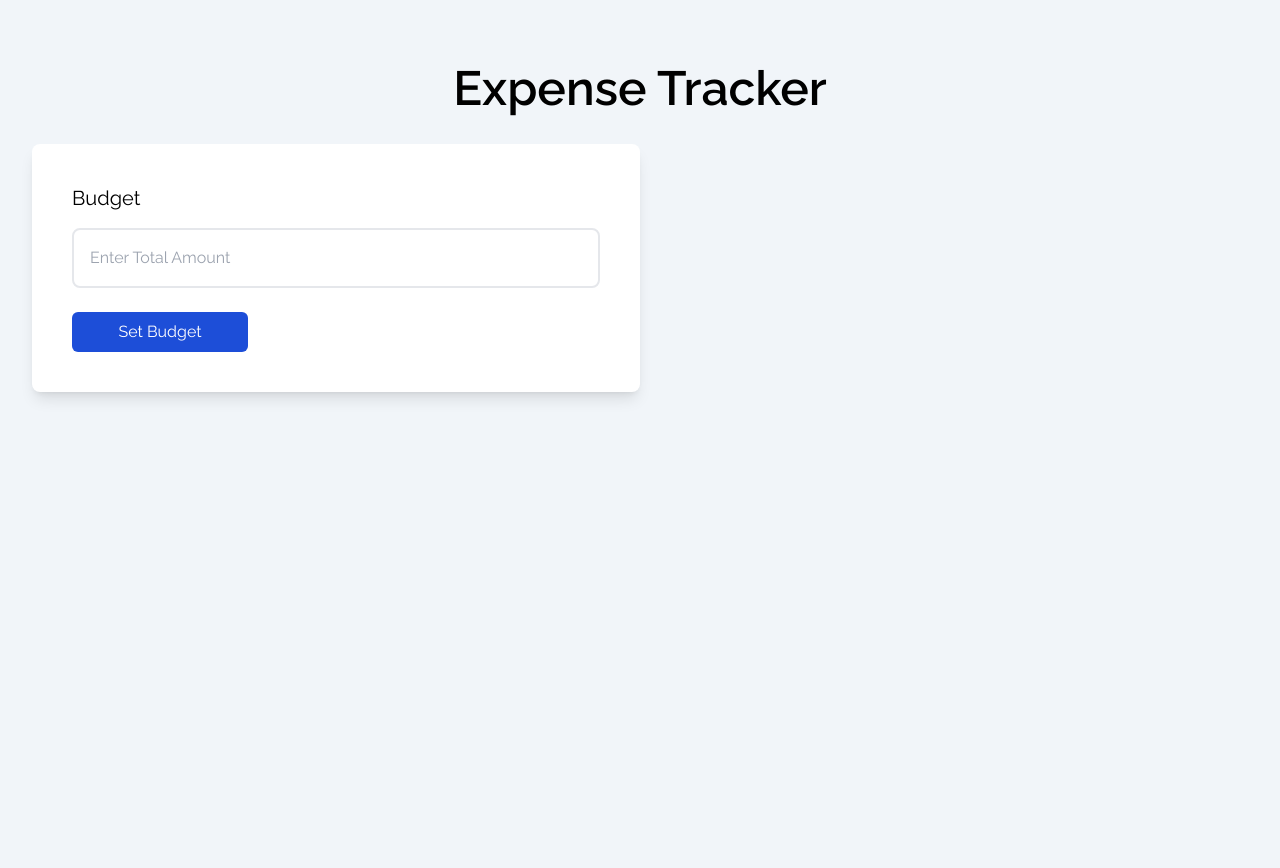
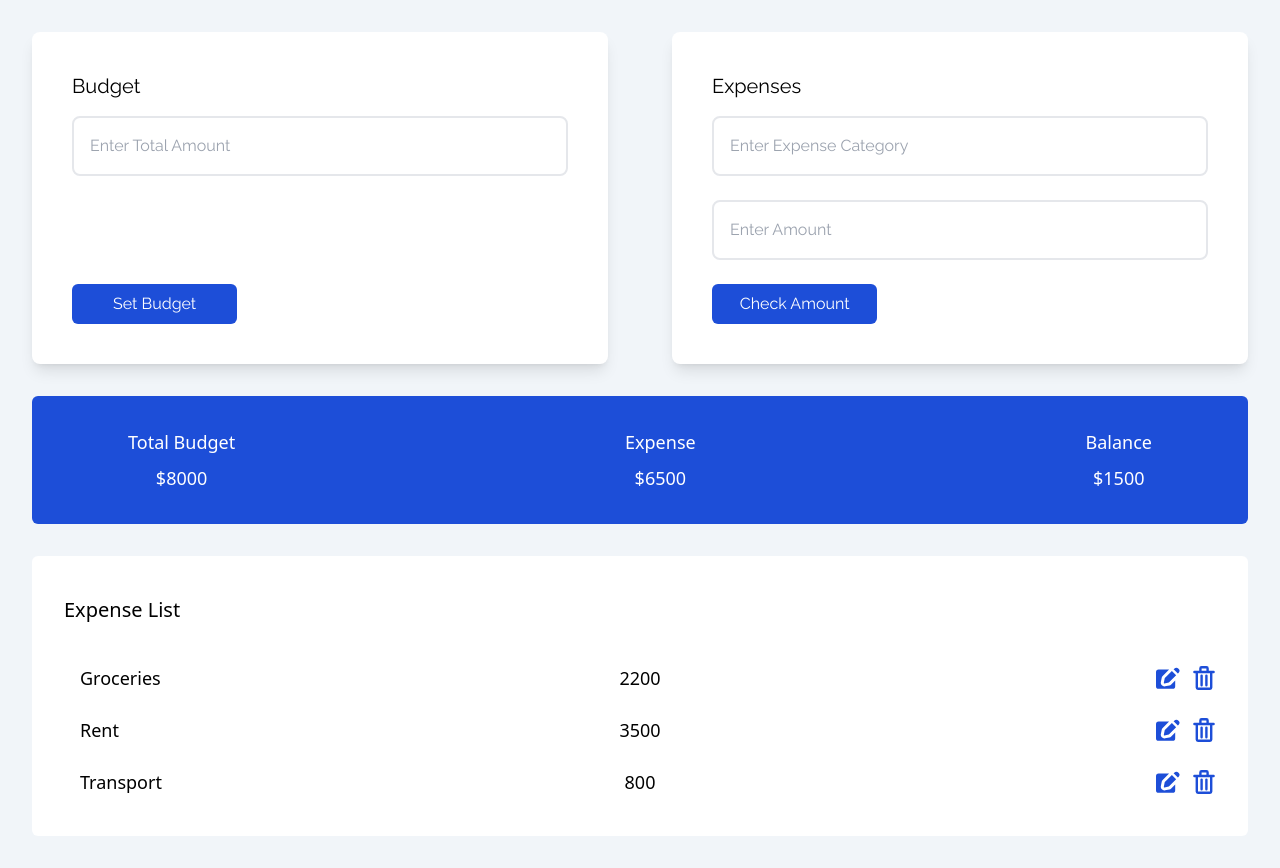
Before and after one commit to raheemelassadi/personal-finance-tracker, a React (Vite) app: page / in a window 1280 px wide. Before the commit the page ends 800 px from the top, so only its background shows below. Built offline with nearby package versions, Linux system fonts and the light colour scheme.

Commit message:
created basic ui for app

```diff
--- a/src/App.jsx
+++ b/src/App.jsx
@@ -1,18 +1,25 @@
-import { useState } from 'react'
-import reactLogo from './assets/react.svg'
-import viteLogo from '/vite.svg'
-import './App.css'
-import BudgetCard from './assets/components/Card'
+import { useState } from "react";
+import reactLogo from "./assets/react.svg";
+import viteLogo from "/vite.svg";
+import "./App.css";
+import BudgetCard from "./assets/components/BudgetCard";
+import ExpenseCard from "./assets/components/ExpenseCard";
+import Overview from "./assets/components/Overview";
+import ExpenseList from "./assets/components/ExpenseLIst";
 
 function App() {
-  const [count, setCount] = useState(0)
+  const [count, setCount] = useState(0);
 
   return (
     <>
-      <h1 className="text-5xl font-bold p-8 text-center font-raleway">Expense Tracker</h1>
-      <BudgetCard />
+      <div className="flex gap-16">
+        <BudgetCard />
+        <ExpenseCard />
+      </div>
+      <Overview />
+      <ExpenseList />
     </>
-  )
+  );
 }
 
-export default App
+export default App;
--- /dev/null
+++ b/src/assets/components/BudgetCard.jsx
@@ -0,0 +1,17 @@
+function BudgetCard() {
+    return (
+      <div className='flex flex-col text-left font-raleway w-1/2 p-10 bg-white rounded-lg shadow-lg'>
+        <div className='flex flex-col flex-grow'>
+          <h2 className='font-normal text-xl mb-4'>Budget</h2>
+          <input className='p-4 border-2 rounded-lg' type="number" placeholder='Enter Total Amount' />
+          {/* Add an empty flex-grow element to push the button to the bottom */}
+          <div className='flex-grow'></div>
+        </div>
+        <button type='button' className='w-1/3 p-2 text-white bg-blue-700 rounded-md'>
+          Set Budget
+        </button>
+      </div>
+    );
+  }
+
+  export default BudgetCard;
--- a/src/assets/components/Card.jsx
+++ /dev/null
@@ -1,14 +0,0 @@
-import React from 'react';
-
-function BudgetCard() {
-    return (
-        <div className='flex flex-col text-left justify-between font-raleway w-1/2 p-10 bg-white rounded-lg shadow-lg'>
-            <h2 className='font-normal text-xl mb-4'>Budget</h2>
-            <input className='p-4 border-2 rounded-lg' type="number" placeholder='Enter Total Amount'/>
-            <br />
-            <button type='button' className='w-1/3 p-2 text-white bg-blue-700 rounded-md'>Set Budget</button>
-        </div>
-     );
-}
-
-export default BudgetCard
--- /dev/null
+++ b/src/assets/components/ExpenseCard.jsx
@@ -0,0 +1,29 @@
+import React from "react";
+
+function ExpenseCard() {
+  return (
+    <div className="flex flex-col text-left justify-between font-raleway w-1/2 p-10 bg-white rounded-lg shadow-lg">
+      <h2 className="font-normal text-xl mb-4">Expenses</h2>
+      <input
+        className="p-4 border-2 rounded-lg"
+        type="text"
+        placeholder="Enter Expense Category"
+      />
+      <br />
+      <input
+        className="p-4 border-2 rounded-lg"
+        type="number"
+        placeholder="Enter Amount"
+      />
+      <br />
+      <button
+        type="button"
+        className="w-1/3 p-2 text-white bg-blue-700 rounded-md"
+      >
+        Check Amount
+      </button>
+    </div>
+  );
+}
+
+export default ExpenseCard;
--- /dev/null
+++ b/src/assets/components/ExpenseLIst.jsx
@@ -0,0 +1,126 @@
+function ExpenseList() {
+  return (
+    <div className="bg-white mt-8 rounded-md px-8 py-10 text-lg grid gap-6">
+      <h1 className="text-xl text-left mb-4">Expense List</h1>
+      {/* Example 1 */}
+      <div className="grid grid-cols-3 items-center">
+        <div className="flex items-center space-x-2">
+          <div className="w-2 h-full bg-blue-700"></div>
+          <p>Groceries</p>
+        </div>
+        <p className="col-span-1">2200</p>
+        <div className="flex flex-row gap-3 col-span-1 justify-end">
+          <p className="cursor-pointer">
+            <svg
+              className="w-6 h-6 text-blue-700"
+              aria-hidden="true"
+              xmlns="http://www.w3.org/2000/svg"
+              fill="currentColor"
+              viewBox="0 0 20 18"
+            >
+              <path d="M12.687 14.408a3.01 3.01 0 0 1-1.533.821l-3.566.713a3 3 0 0 1-3.53-3.53l.713-3.566a3.01 3.01 0 0 1 .821-1.533L10.905 2H2.167A2.169 2.169 0 0 0 0 4.167v11.666A2.169 2.169 0 0 0 2.167 18h11.666A2.169 2.169 0 0 0 16 15.833V11.1l-3.313 3.308Zm5.53-9.065.546-.546a2.518 2.518 0 0 0 0-3.56 2.576 2.576 0 0 0-3.559 0l-.547.547 3.56 3.56Z" />
+              <path d="M13.243 3.2 7.359 9.081a.5.5 0 0 0-.136.256L6.51 12.9a.5.5 0 0 0 .59.59l3.566-.713a.5.5 0 0 0 .255-.136L16.8 6.757 13.243 3.2Z" />
+            </svg>
+          </p>
+          <p className="cursor-pointer">
+            <svg
+              className="w-6 h-6 text-blue-700"
+              aria-hidden="true"
+              xmlns="http://www.w3.org/2000/svg"
+              fill="none"
+              viewBox="0 0 18 20"
+            >
+              <path
+                stroke="currentColor"
+                strokeLinecap="round"
+                strokeLinejoin="round"
+                strokeWidth="2"
+                d="M1 5h16M7 8v8m4-8v8M7 1h4a1 1 0 0 1 1 1v3H6V2a1 1 0 0 1 1-1ZM3 5h12v13a1 1 0 0 1-1 1H4a1 1 0 0 1-1-1V5Z"
+              />
+            </svg>
+          </p>
+        </div>
+      </div>
+      {/* Example 2 */}
+      <div className="grid grid-cols-3 items-center">
+        <div className="flex items-center space-x-2">
+          <div className="w-2 h-full bg-blue-700"></div>
+          <p>Rent</p>
+        </div>
+        <p className="col-span-1">3500</p>
+        <div className="flex flex-row gap-3 col-span-1 justify-end">
+          <p className="cursor-pointer">
+            <svg
+              className="w-6 h-6 text-blue-700"
+              aria-hidden="true"
+              xmlns="http://www.w3.org/2000/svg"
+              fill="currentColor"
+              viewBox="0 0 20 18"
+            >
+              <path d="M12.687 14.408a3.01 3.01 0 0 1-1.533.821l-3.566.713a3 3 0 0 1-3.53-3.53l.713-3.566a3.01 3.01 0 0 1 .821-1.533L10.905 2H2.167A2.169 2.169 0 0 0 0 4.167v11.666A2.169 2.169 0 0 0 2.167 18h11.666A2.169 2.169 0 0 0 16 15.833V11.1l-3.313 3.308Zm5.53-9.065.546-.546a2.518 2.518 0 0 0 0-3.56 2.576 2.576 0 0 0-3.559 0l-.547.547 3.56 3.56Z" />
+              <path d="M13.243 3.2 7.359 9.081a.5.5 0 0 0-.136.256L6.51 12.9a.5.5 0 0 0 .59.59l3.566-.713a.5.5 0 0 0 .255-.136L16.8 6.757 13.243 3.2Z" />
+            </svg>
+          </p>
+          <p className="cursor-pointer">
+            <svg
+              className="w-6 h-6 text-blue-700"
+              aria-hidden="true"
+              xmlns="http://www.w3.org/2000/svg"
+              fill="none"
+              viewBox="0 0 18 20"
+            >
+              <path
+                stroke="currentColor"
+                strokeLinecap="round"
+                strokeLinejoin="round"
+                strokeWidth="2"
+                d="M1 5h16M7 8v8m4-8v8M7 1h4a1 1 0 0 1 1 1v3H6V2a1 1 0 0 1 1-1ZM3 5h12v13a1 1 0 0 1-1 1H4a1 1 0 0 1-1-1V5Z"
+              />
+            </svg>
+          </p>
+        </div>
+      </div>
+      {/* Example 3 */}
+      <div className="grid grid-cols-3 items-center">
+        <div className="flex items-center space-x-2">
+          <div className="w-2 h-full bg-blue-700"></div>
+          <p>Transport</p>
+        </div>
+        <p className="col-span-1">800</p>
+        <div className="flex flex-row gap-3 col-span-1 justify-end">
+          <p className="cursor-pointer">
+            <svg
+              className="w-6 h-6 text-blue-700"
+              aria-hidden="true"
+              xmlns="http://www.w3.org/2000/svg"
+              fill="currentColor"
+              viewBox="0 0 20 18"
+            >
+              <path d="M12.687 14.408a3.01 3.01 0 0 1-1.533.821l-3.566.713a3 3 0 0 1-3.53-3.53l.713-3.566a3.01 3.01 0 0 1 .821-1.533L10.905 2H2.167A2.169 2.169 0 0 0 0 4.167v11.666A2.169 2.169 0 0 0 2.167 18h11.666A2.169 2.169 0 0 0 16 15.833V11.1l-3.313 3.308Zm5.53-9.065.546-.546a2.518 2.518 0 0 0 0-3.56 2.576 2.576 0 0 0-3.559 0l-.547.547 3.56 3.56Z" />
+              <path d="M13.243 3.2 7.359 9.081a.5.5 0 0 0-.136.256L6.51 12.9a.5.5 0 0 0 .59.59l3.566-.713a.5.5 0 0 0 .255-.136L16.8 6.757 13.243 3.2Z" />
+            </svg>
+          </p>
+          <p className="cursor-pointer">
+            <svg
+              className="w-6 h-6 text-blue-700"
+              aria-hidden="true"
+              xmlns="http://www.w3.org/2000/svg"
+              fill="none"
+              viewBox="0 0 18 20"
+            >
+              <path
+                stroke="currentColor"
+                strokeLinecap="round"
+                strokeLinejoin="round"
+                strokeWidth="2"
+                d="M1 5h16M7 8v8m4-8v8M7 1h4a1 1 0 0 1 1 1v3H6V2a1 1 0 0 1 1-1ZM3 5h12v13a1 1 0 0 1-1 1H4a1 1 0 0 1-1-1V5Z"
+              />
+            </svg>
+          </p>
+        </div>
+      </div>
+    </div>
+  );
+}
+
+export default ExpenseList;
--- /dev/null
+++ b/src/assets/components/Overview.jsx
@@ -0,0 +1,20 @@
+function Overview() {
+  return (
+    <div className="bg-blue-700 w-full h-2/5 rounded-md flex justify-between text-white px-24 py-8 mt-8 text-lg">
+      <div className="flex flex-col gap-2">
+        <p>Total Budget</p>
+        <p>$8000</p>
+      </div>
+      <div className="flex flex-col gap-2">
+        <p>Expense</p>
+        <p>$6500</p>
+      </div>
+      <div className="flex flex-col gap-2">
+        <p>Balance</p>
+        <p>$1500</p>
+      </div>
+    </div>
+  );
+}
+
+export default Overview;
```
